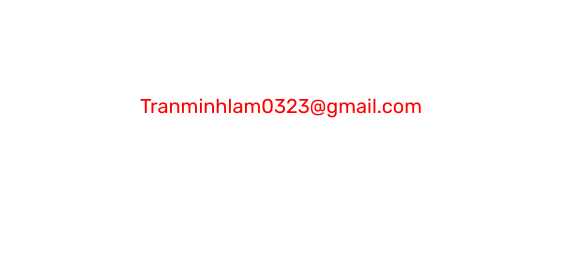
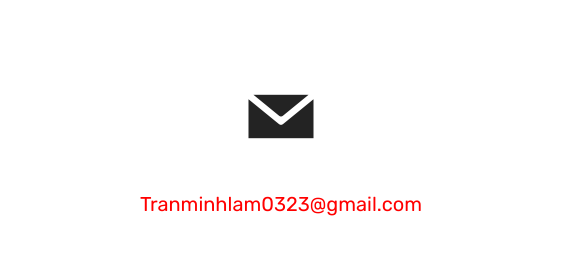
Before and after one commit to tranlamkbhn/Tran_Minh_Lam, a plain HTML site: page Unit13.HomeWork/index.html in a window 1280 px wide. Shown: the part 3476-3731 px from the top of the page, 719-1280 px from the left. Drawn offline with Linux system fonts and the light colour scheme; files whose address does not match are found by name.

Commit message:
Update index.html

```diff
--- a/Unit13.HomeWork/index.html
+++ b/Unit13.HomeWork/index.html
@@ -231,7 +231,7 @@
                         <div class="card col-12 col-md-6 col-lg-4">
                             <div class="icon-block">
 
-                                    <spanclass="socicon-mail"  style="font-size: 65px; color: rgb(35, 35, 35); fill: rgb(35, 35, 35);"></span>
+                                    <span class="socicon-mail"  style="font-size: 65px; color: rgb(35, 35, 35); fill: rgb(35, 35, 35);"></span>
 
                             </div>
                             <h5 class="mbr-fonts-style display-5">
```
